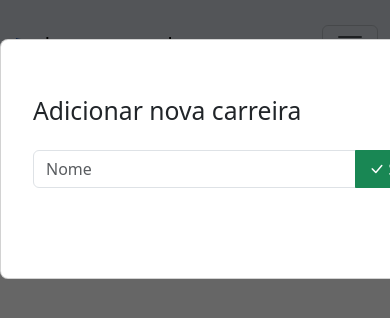
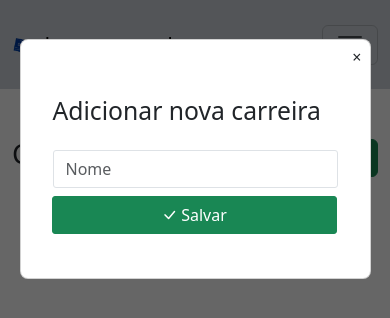
Before and after one commit to adrian1715/desempregados.com, a Node server app: page /carreiras/adicionar in a window 390 px wide. Shown: the top 318 px of the page. Run offline with Node 20, Linux system fonts and the light colour scheme; data that the repository does not hold is empty; some libraries are stand-ins or nearby versions.

Commit message:
fixing modal responsiveness

```diff
--- a/public/css/careers/index.css
+++ b/public/css/careers/index.css
@@ -11,6 +11,7 @@
   background: #fff;
   padding: 3.5rem 2rem;
   margin: 10% auto;
+  max-width: 90%;
   width: 30em;
   height: 15em;
 }
@@ -22,3 +23,18 @@
   cursor: pointer;
   z-index: 1;
 }
+
+@media (max-width: 576px) {
+  #modal {
+    display: flex;
+    justify-content: center;
+    align-items: center;
+  }
+  #submit-career-btn {
+    border-radius: 3px;
+    margin-top: 0.5rem;
+  }
+  #career-input {
+    border-radius: 3px;
+  }
+}
--- a/public/js/careers/index.js
+++ b/public/js/careers/index.js
@@ -1,6 +1,6 @@
-const openModalBtn = document.getElementById("openModalBtn");
+const openModalBtn = document.getElementById("open-modal-btn");
 const modal = document.getElementById("modal");
-const closeModalBtn = document.getElementById("closeModalBtn");
+const closeModalBtn = document.getElementById("close-modal-btn");
 const careerInput = document.getElementById("career-input");
 
 openModalBtn.addEventListener("click", () => {
--- a/views/pages/careers/index.ejs
+++ b/views/pages/careers/index.ejs
@@ -7,7 +7,7 @@
   style="display: <%= showModal ? 'block' : 'none' %>"
 >
   <div class="modal-content">
-    <span id="closeModalBtn" class="close">&times;</span>
+    <span id="close-modal-btn" class="close">&times;</span>
     <h2 class="mb-4">Adicionar nova carreira</h2>
     <form action="/api/careers" method="POST">
       <div class="input-group">
@@ -16,10 +16,14 @@
           type="text"
           name="name"
           placeholder="Nome"
-          class="form-control"
+          class="form-control col-12 col-sm-auto"
           required
         />
-        <button type="submit" class="btn btn-success float-end">
+        <button
+          id="submit-career-btn"
+          type="submit"
+          class="btn btn-success float-end col-12 col-sm-auto rounded-left-0"
+        >
           <i class="bi bi-check-lg me-1"></i>Salvar
         </button>
       </div>
@@ -30,7 +34,7 @@
 <main class="container py-5">
   <div class="d-flex justify-content-between align-items-center mb-3">
     <h1 class="d-inline-block">Carreiras</h1>
-    <button id="openModalBtn" class="btn btn-success ms-2">
+    <button id="open-modal-btn" class="btn btn-success ms-2">
       <i class="bi bi-patch-plus me-2"></i>Nova carreira*
     </button>
   </div>
```
